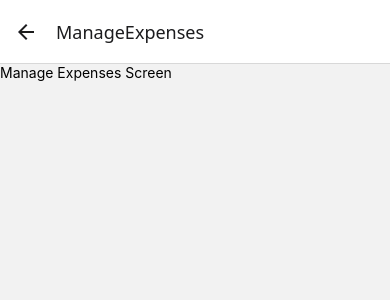
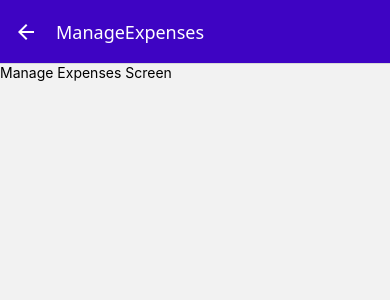
Before and after one commit to Voidcoolis/ExpenseTrackerApp, a React Native app: screen /ManageExpenses in a window 390 px wide. Shown: the top 300 px of the page. Built offline with nearby package versions, Linux system fonts and the light colour scheme.

Commit message:
styling mange expenses screen

```diff
--- a/App.js
+++ b/App.js
@@ -15,7 +15,7 @@ const BottomsTab = createBottomTabNavigator();
 function ExpenseOverview() {
   return (
     <BottomsTab.Navigator
-      screenOptions={({navigation}) => ({
+      screenOptions={({ navigation }) => ({
         headerStyle: { backgroundColor: GlobalStyles.colors.primary500 },
         headerTintColor: "white",
         tabBarStyle: { backgroundColor: GlobalStyles.colors.primary500 },
@@ -26,7 +26,9 @@ function ExpenseOverview() {
             icon="add"
             size={24}
             color={tintColor}
-            onPressBtn={() => {navigation.navigate("ManageExpenses")}}
+            onPressBtn={() => {
+              navigation.navigate("ManageExpenses");
+            }}
           />
         ),
       })}
@@ -62,13 +64,20 @@ export default function App() {
     <>
       <StatusBar style="light" />
       <NavigationContainer>
-        <Stack.Navigator>
+        <Stack.Navigator
+          screenOptions={{
+            headerStyle: { backgroundColor: GlobalStyles.colors.primary500 },
+            headerTintColor: "white",
+          }}
+        >
           <Stack.Screen
             name="ExpenseOverview"
             component={ExpenseOverview}
             options={{ headerShown: false }}
           />
-          <Stack.Screen name="ManageExpenses" component={ManageExpenses} />
+          <Stack.Screen name="ManageExpenses" component={ManageExpenses} options={{
+            presentation: "modal", // this will make the screen appear as a modal (on ios is more effective)
+          }}/>
         </Stack.Navigator>
       </NavigationContainer>
     </>
```
